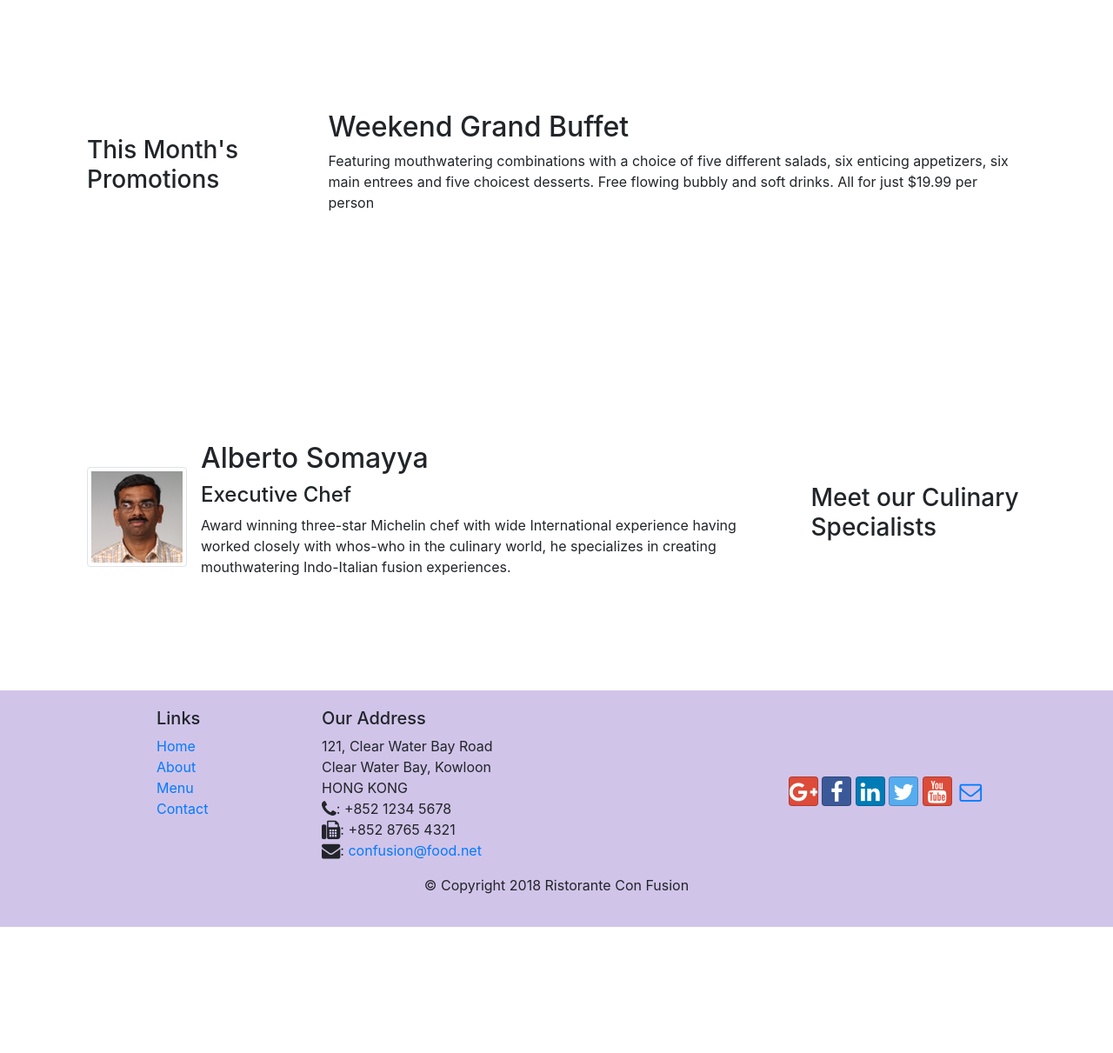
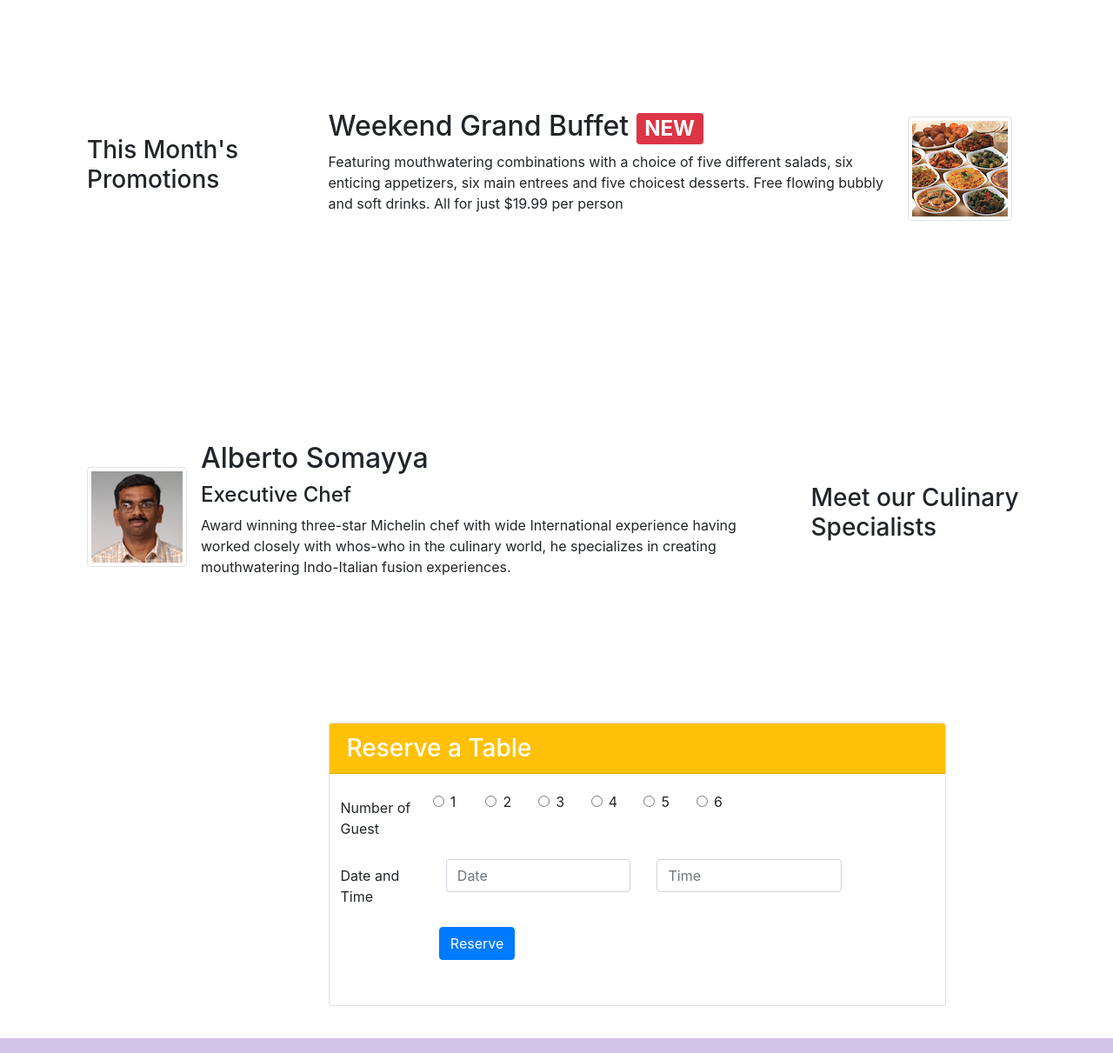
Before and after one commit to nikko1383/bootstrap, a website: page index.html in a window 1280 px wide. Shown: the part 740-1951 px from the top of the page at 87% size. Before the commit the page ends 1806 px from the top, so only its background shows below. Drawn offline with nearby package versions, Linux system fonts and the light colour scheme.

Commit message:
assignment 2

```diff
--- a/index.html
+++ b/index.html
@@ -42,6 +42,11 @@
                 <div class="col-12 col-sm align-self-center">
                     <img src="img/logo.png" class="img-fluid">
                 </div>
+                <div class="col-12 col-sm align-self-center">
+                    <a href="#formulario">
+                        <button type="button" class="btn btn-block btn-warning" >Reserve Table</button>
+                    </a>
+                </div>
             </div>
         </div>
     </header>
@@ -65,12 +70,18 @@
             </div>
         </div>
         <div class="row row-content align-items-center">
-            <div class="col-12 col-sm-4 col-md-3">
+            <div class="col-12 col-sm-4 order-sm-first col-md-3">
                     <h3>This Month's Promotions</h3>
             </div>
-            <div class="col col-sm col-md">
-                <h2>Weekend Grand Buffet</h2>
-                <p>Featuring mouthwatering combinations with a choice of five different salads, six enticing appetizers, six main entrees and five choicest desserts. Free flowing bubbly and soft drinks. All for just $19.99 per person </p>
+            <div class="col col-sm order-sm-last col-md">
+                <div class="media">
+                    <div class="media-body">
+                        <h2 class="mt-0">Weekend Grand Buffet <span class="badge badge-danger">NEW</span></h2>
+                        <p>Featuring mouthwatering combinations with a choice of five different salads, six enticing appetizers, six main entrees and five choicest desserts. Free flowing bubbly and soft drinks. All for just $19.99 per person </p>
+                    </div>
+                    <img class="d-flex mr-3 img-thumbnail align-self-center"
+                                src="img/buffet.png" alt="buffet">
+                </div>
             </div>
         </div>
         <div class="row row-content align-items-center">
@@ -93,6 +104,66 @@
                 </div>
             </div>
         </div>
+
+        <div class="row row-content align-items-center">
+            <div class="col-12 col-sm-4 col-md-3">
+
+            </div>
+            <div class="col-sm-8">
+                <div class="card">
+                    <h3 class="card-header bg-warning text-white">Reserve a Table</h3>
+                    <div class="card-body">
+                        <dl class="row">
+                            <form id="formulario">
+                                <div class="form-group row">
+                                    <label class="col-md-2 col-form-label ml-2">Number of Guest</label>
+                                    <div class="form-check col-1 align-left">
+                                        <input type="radio" class="form-check-input" id="guests" name="guests">
+                                        <label for="guests1" class="form-check-label">1</label>
+                                    </div>
+                                    <div class="form-check col-1 align-left">
+                                        <input type="radio" class="form-check-input" id="guests" name="guests">
+                                        <label for="guests2" class="form-check-label">2</label>
+                                    </div>
+                                    <div class="form-check col-1 align-left">
+                                        <input type="radio" class="form-check-input" id="guests" name="guests">
+                                        <label for="guests3" class="form-check-label">3</label>
+                                    </div>
+                                    <div class="form-check col-1 align-left">
+                                        <input type="radio" class="form-check-input" id="guests" name="guests">
+                                        <label for="guests4" class="form-check-label">4</label>
+                                    </div>
+                                    <div class="form-check col-1 align-left">
+                                        <input type="radio" class="form-check-input" id="guests" name="guests">
+                                        <label for="guests5" class="form-check-label">5</label>
+                                    </div>
+                                    <div class="form-check col-1 align-left">
+                                        <input type="radio" class="form-check-input" id="guests" name="guests">
+                                        <label for="guests6" class="form-check-label">6</label>
+                                    </div>
+
+                                </div>
+                                <div class="form-group row">
+                                    <label for="date" class="col-md-2 col-form-label ml-2">Date and Time</label>
+                                    <div class="col-4">
+                                        <input type="text" class="form-control" id="date" name="date" placeholder="Date">
+                                    </div>
+                                    <div class="col-4">
+                                        <input type="text" class="form-control" id="time" name="time" placeholder="Time">
+                                    </div>
+                                </div>
+                                <div class="form-group row">
+                                    <div class="offset-md-2 col-md-10">
+                                        <button type="submit" class="btn btn-primary">Reserve</button>
+                                    </div>
+                                </div>
+                            </form>
+                        </dl>
+                    </div>
+                </div>
+            </div>
+        </div>
+
     </div>
     <footer class="footer">
         <div class="container">
```
Also changed, not shown: css/styles.css (line endings or trailing spaces).
